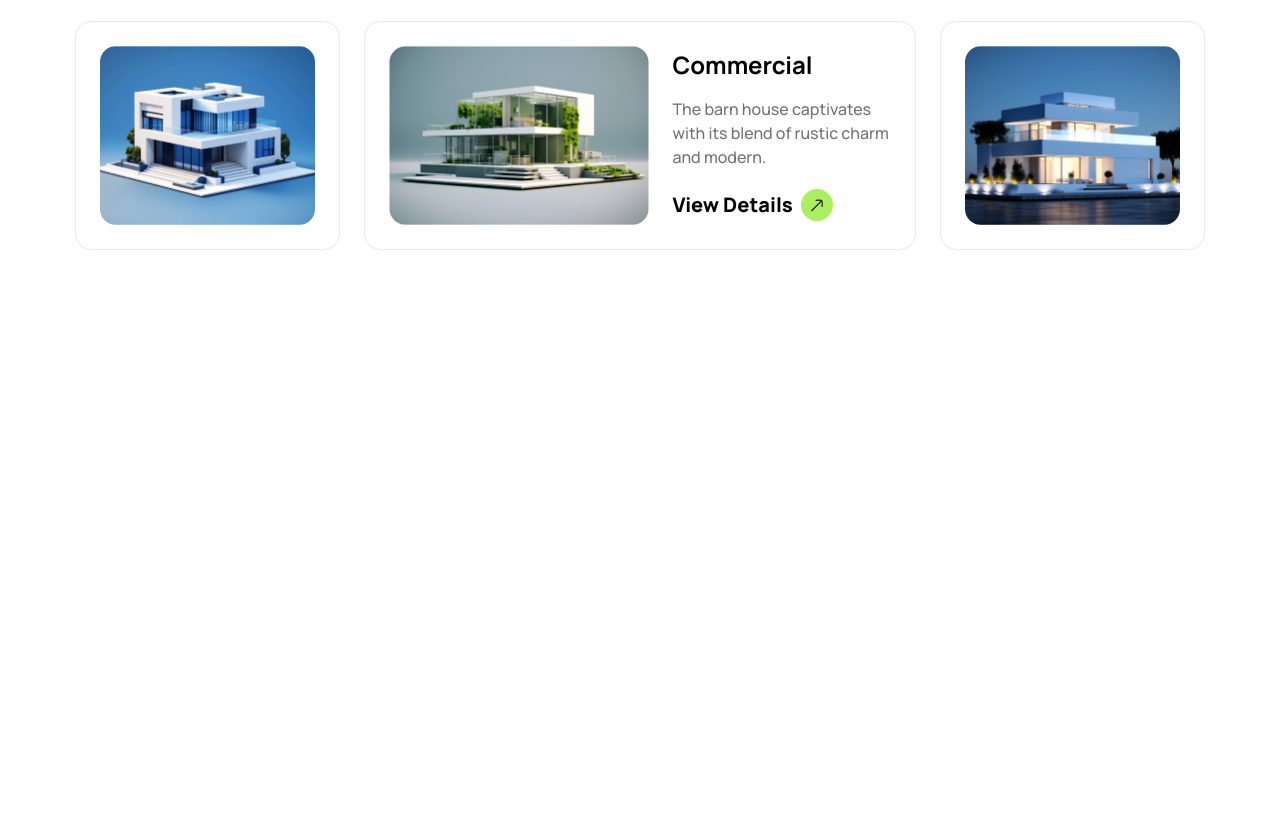
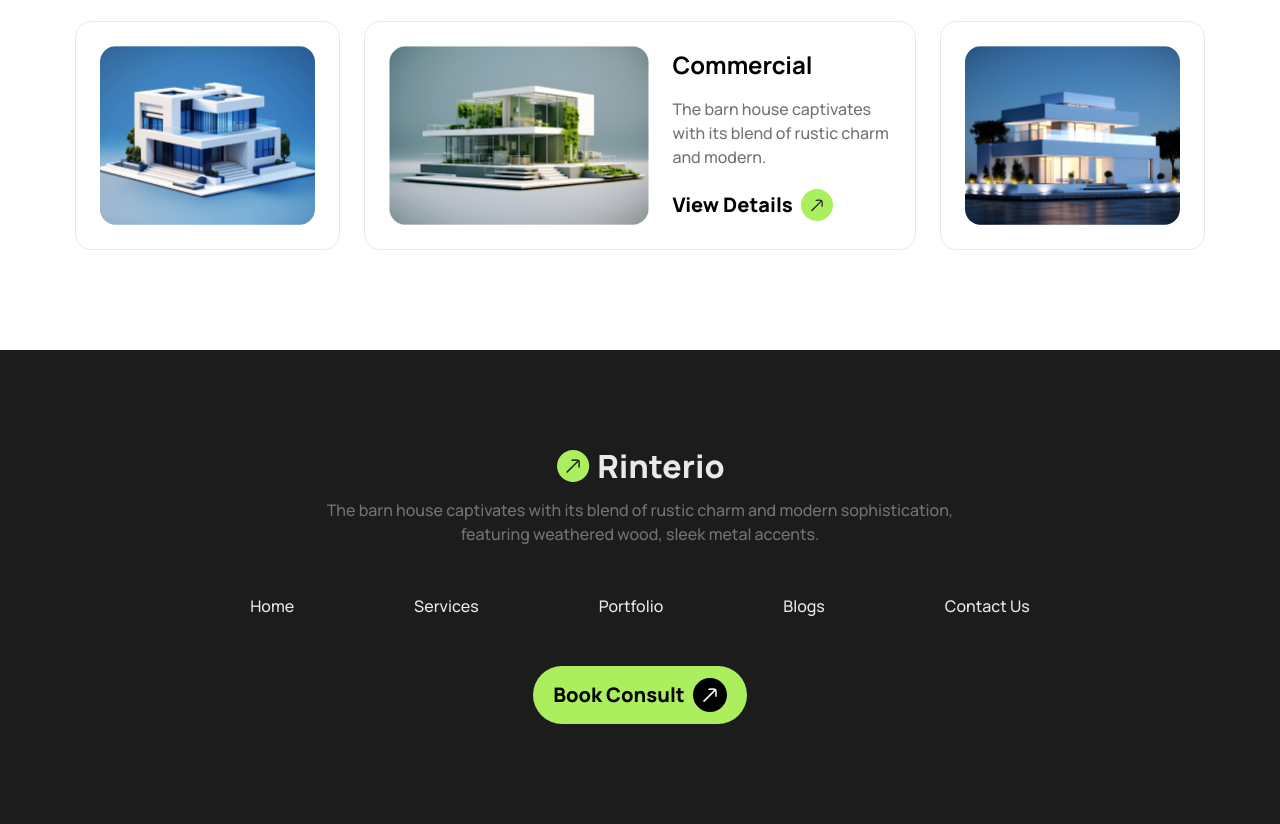
Before and after one commit to kawsersimanto/rinterio, a website: page index.html in a window 1280 px wide. Shown: the part 3062-3886 px from the top of the page. Before the commit the page ends 3412 px from the top, so only its background shows below. Drawn offline with Linux system fonts and the light colour scheme.

Commit message:
designed footer section

```diff
--- a/index.html
+++ b/index.html
@@ -1339,5 +1339,96 @@
       </div>
     </section>
     <!-- Portfolio -->
+    <!-- footer  -->
+    <footer class="lg:py-[100px] py-[72px] bg-[#1C1C1C]">
+      <div class="container">
+        <div class="flex flex-col items-center justify-center gap-12">
+          <div class="flex flex-col gap-4 items-center justify-center">
+            <a href="index.html">
+              <img
+                src="images/footer/footer-logo.svg"
+                class="lg:w-[167px] w-[151px]"
+                alt="Rinterio website logo"
+              />
+            </a>
+            <p
+              class="text-center text-base md:max-w-[678px] w-full text-[#737373] font-medium"
+            >
+              The barn house captivates with its blend of rustic charm and
+              modern sophistication, featuring weathered wood, sleek metal
+              accents.
+            </p>
+          </div>
+          <ul
+            class="flex md:flex-row flex-col lg:gap-[120px] md:gap-[100px] gap-8 items-center justify-center"
+          >
+            <li>
+              <a
+                href="#"
+                class="text-base font-medium text-[#E9E9E9] transition-colors duration-300 ease-in-out hover:text-primary"
+                >Home</a
+              >
+            </li>
+            <li>
+              <a
+                href="#"
+                class="text-base font-medium text-[#E9E9E9] transition-colors duration-300 ease-in-out hover:text-primary"
+                >Services</a
+              >
+            </li>
+            <li>
+              <a
+                href="#"
+                class="text-base font-medium text-[#E9E9E9] transition-colors duration-300 ease-in-out hover:text-primary"
+                >Portfolio</a
+              >
+            </li>
+            <li>
+              <a
+                href="#"
+                class="text-base font-medium text-[#E9E9E9] transition-colors duration-300 ease-in-out hover:text-primary"
+                >Blogs</a
+              >
+            </li>
+            <li>
+              <a
+                href="#"
+                class="text-base font-medium text-[#E9E9E9] transition-colors duration-300 ease-in-out hover:text-primary"
+                >Contact Us</a
+              >
+            </li>
+          </ul>
+          <a
+            href="#"
+            class="flex items-center justify-center bg-primary py-3 px-5 rounded-[32px] font-extrabold gap-2 text-xl md:w-auto w-full"
+            >Book Consult
+            <span class="bg-black p-[10px] rounded-[32px]">
+              <svg
+                xmlns="http://www.w3.org/2000/svg"
+                width="14"
+                height="14"
+                viewBox="0 0 14 14"
+                fill="none"
+              >
+                <path
+                  d="M12.0109 2.10278L1.00728 13.0991"
+                  stroke="white"
+                  stroke-width="1.5"
+                  stroke-linecap="round"
+                />
+                <path
+                  d="M6.01123 1.23212C6.01123 1.23212 11.6449 0.759102 12.4996 1.6143C13.3542 2.4695 12.8773 8.10289 12.8773 8.10289"
+                  stroke="white"
+                  stroke-width="1.5"
+                  stroke-linecap="round"
+                  stroke-linejoin="round"
+                />
+              </svg>
+            </span>
+          </a>
+        </div>
+      </div>
+    </footer>
+    <!-- footer  -->
   </body>
 </html>
```
Also changed, not shown: css/style.css, images/footer/footer-logo.svg (added).
